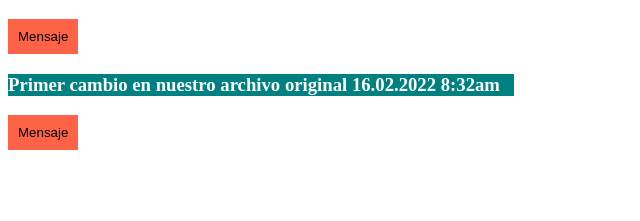
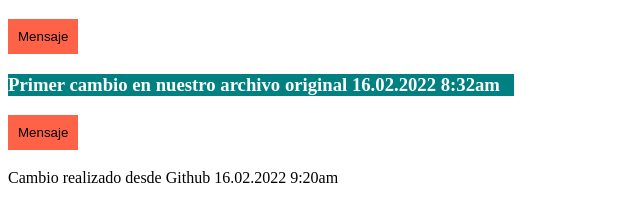
Before and after one commit to leonellee1988/curso-git-github, a plain HTML site: page index.html in a window 1280 px wide. Shown: the part 61-282 px from the top of the page, without its empty margins (0-640 px from the left). Drawn offline with Linux system fonts and the light colour scheme.

Commit message:
Update index.html

```diff
--- a/index.html
+++ b/index.html
@@ -38,6 +38,8 @@
 
     <script src="config02.js"></script>
 
+    <p>Cambio realizado desde Github 16.02.2022 9:20am</p>
+
   </body>
 
 </html>
```
